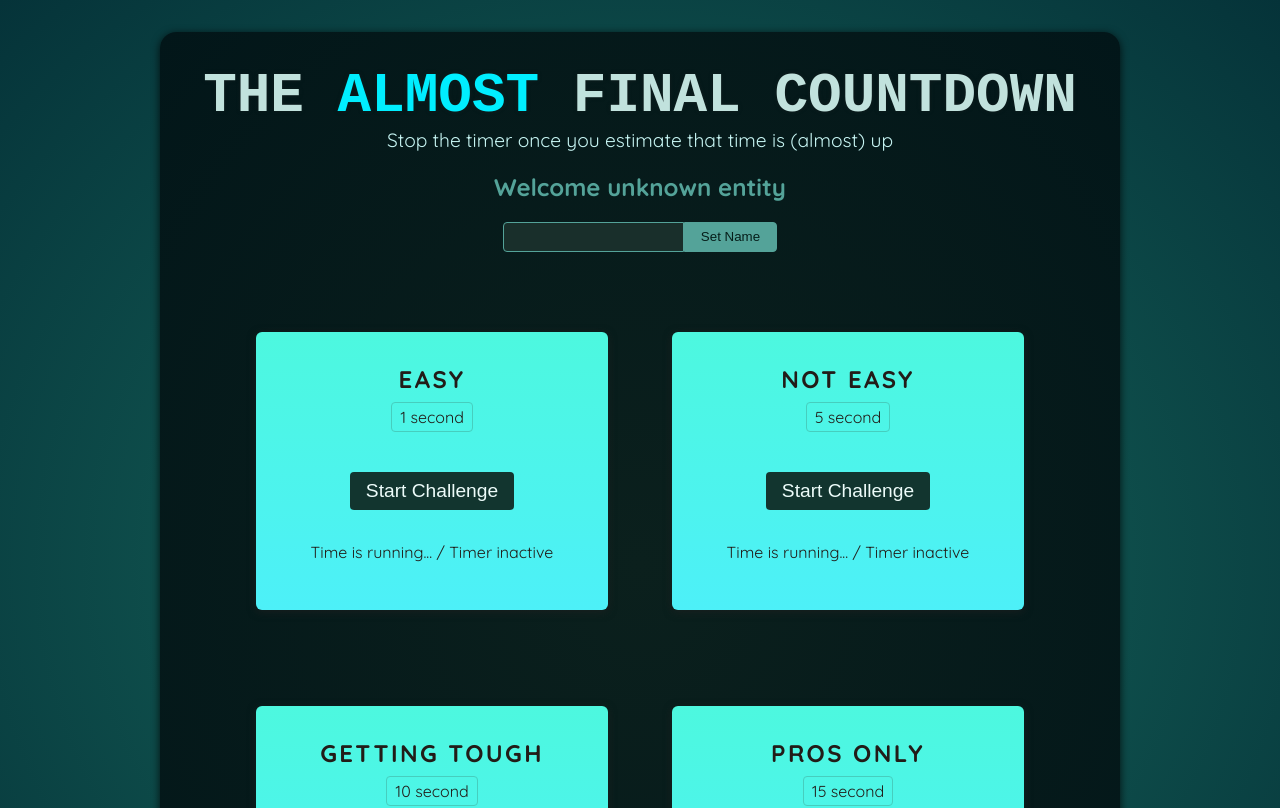
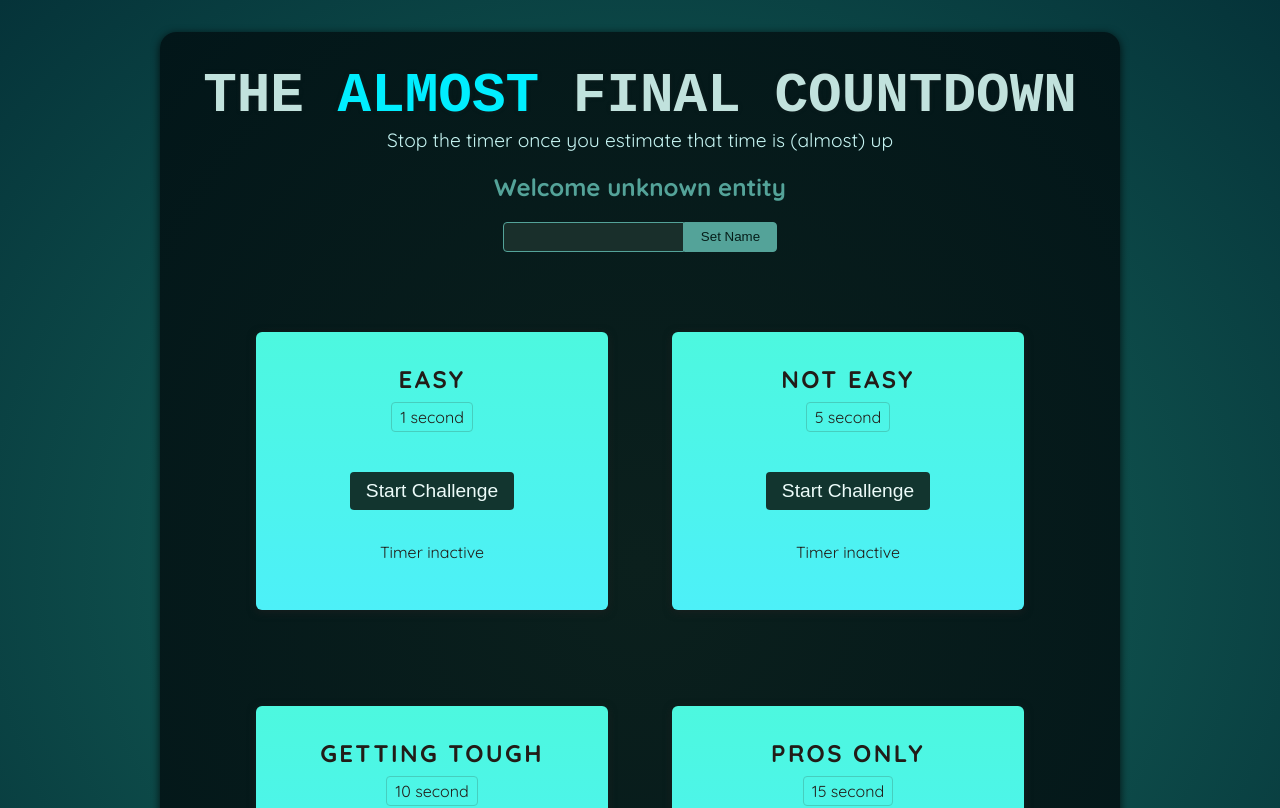
Before and after one commit to Souravbanerjeedata/react-game, a React (Vite) app: page / in a window 1280 px wide. Shown: the top 808 px of the page. Built offline with nearby package versions, Linux system fonts and the light colour scheme; a web font is replaced by a local one.

Commit message:
Setting Timers & Managing State

```diff
--- a/src/components/TimerChallenge.jsx
+++ b/src/components/TimerChallenge.jsx
@@ -1,16 +1,30 @@
-import React from "react";
+import { useState } from "react";
 
 const TimerChallenge = ({ title, targetTime }) => {
+  const [timerStarted, setTimerStarted] = useState(false);
+  const [timerExpired, setTimerExpired] = useState(false);
+
+  function handleStart() {
+    setTimeout(() => {
+      setTimerExpired(true);
+    }, targetTime * 1000);
+    setTimerStarted(true);
+  }
   return (
     <section className="challenge">
       <h2>{title}</h2>
+      {timerExpired && <p>You lost!</p>}
       <p className="challenge-time">
         {targetTime} second{targetTime.length > 1 ? "s" : ""}
       </p>
       <p>
-        <button>Start Challenge</button>
+        <button onClick={handleStart}>
+          {timerStarted ? "Stop" : "Start"} Challenge
+        </button>
       </p>
-      <p className="">Time is running... / Timer inactive</p>
+      <p className={timerStarted ? "active" : undefined}>
+        {timerStarted ? "Time is running..." : "Timer inactive"}
+      </p>
     </section>
   );
 };
```
